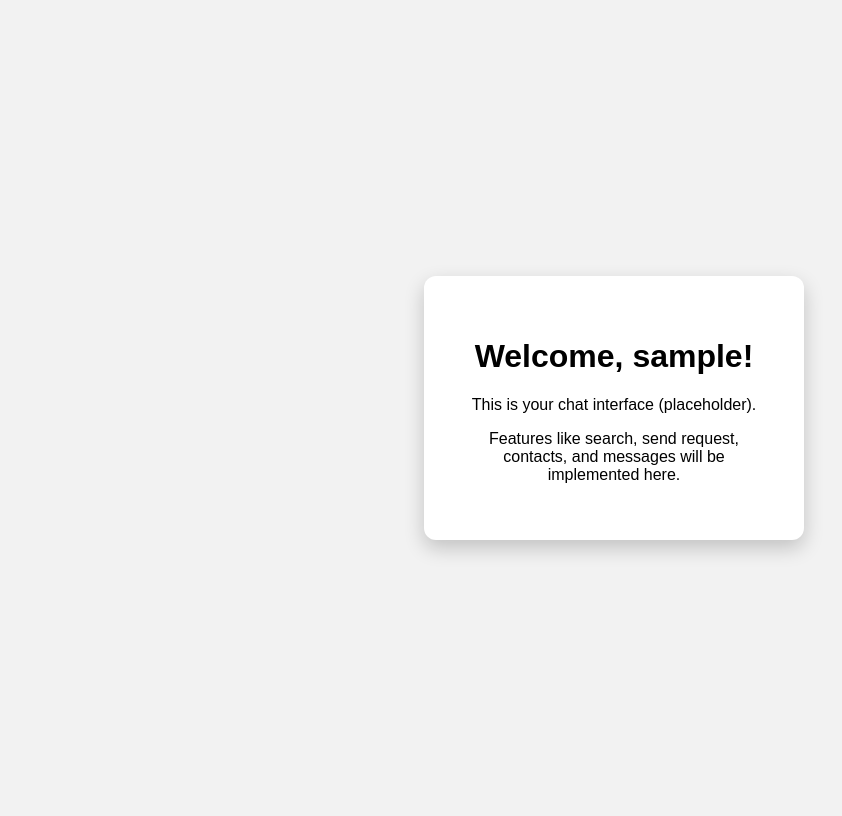
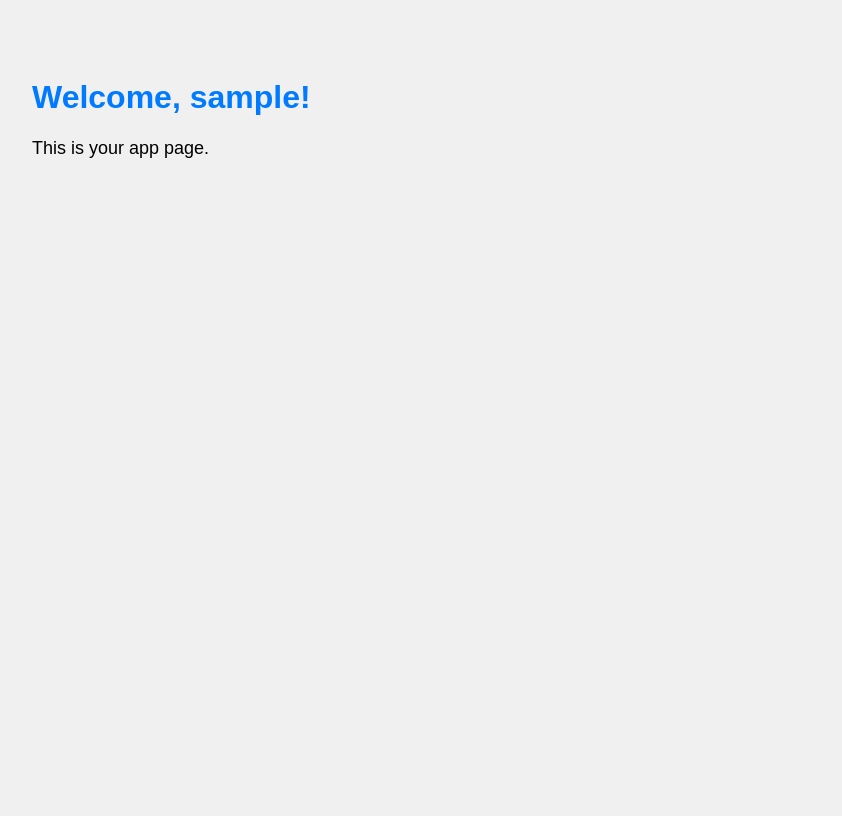
Before and after one commit to thegem99/chatX, a FastAPI app: template templates/app.html in a window 1280 px wide. Shown: the whole page, without its empty margins (26-868 px from the left). After the commit the page ends 158 px from the top, so only its background shows below. Run offline with FastAPI, Linux system fonts and the light colour scheme; the template is opened without the code that fills it: most values are stand-ins (such as "Sample title", 1, 10 or a date in 2020).

Commit message:
Update app.html

```diff
--- a/templates/app.html
+++ b/templates/app.html
@@ -1,15 +1,16 @@
 <!DOCTYPE html>
 <html lang="en">
 <head>
-  <meta charset="UTF-8">
-  <title>Chat App</title>
-  <link rel="stylesheet" href="/static/style.css">
+    <meta charset="UTF-8">
+    <title>App</title>
+    <style>
+        body { font-family: Arial; background: #f0f0f0; padding:50px; }
+        h1 { color:#007bff; }
+        p { font-size:18px; }
+    </style>
 </head>
 <body>
-  <div class="container">
     <h1>Welcome, {{ username }}!</h1>
-    <p>This is your chat interface (placeholder).</p>
-    <p>Features like search, send request, contacts, and messages will be implemented here.</p>
-  </div>
+    <p>This is your app page.</p>
 </body>
 </html>
```
